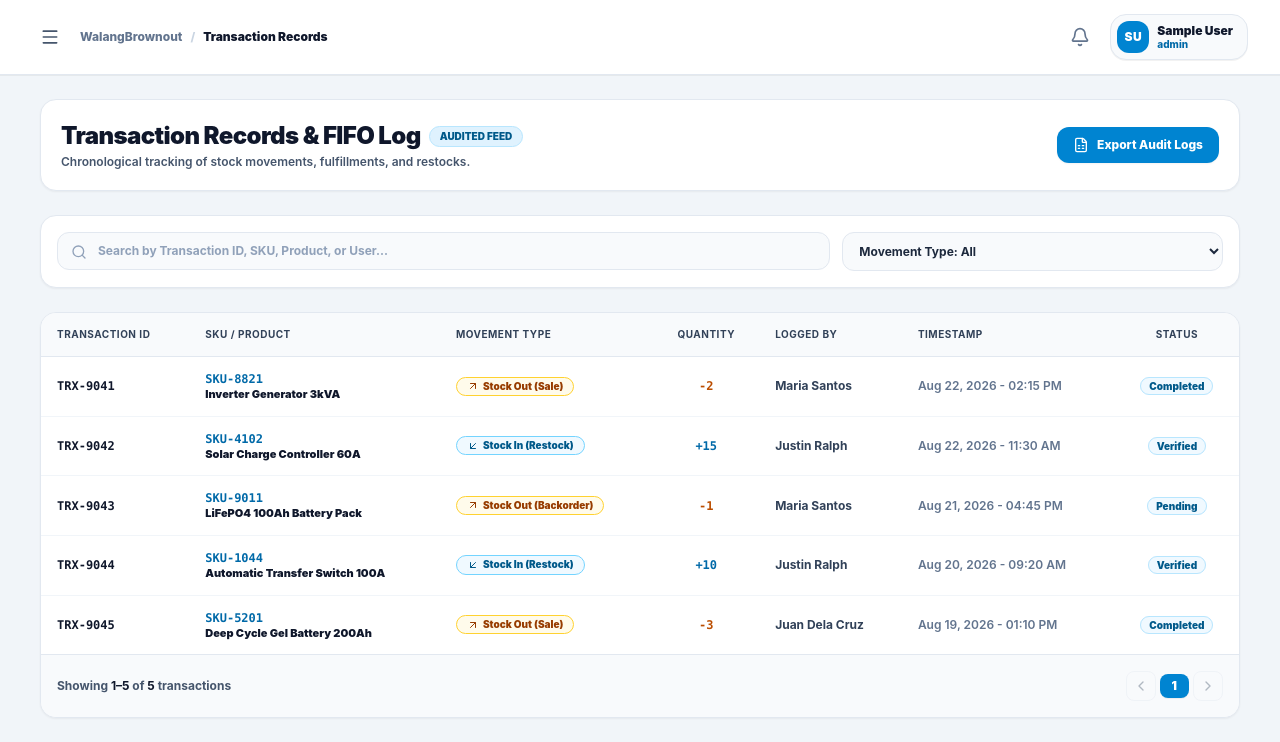
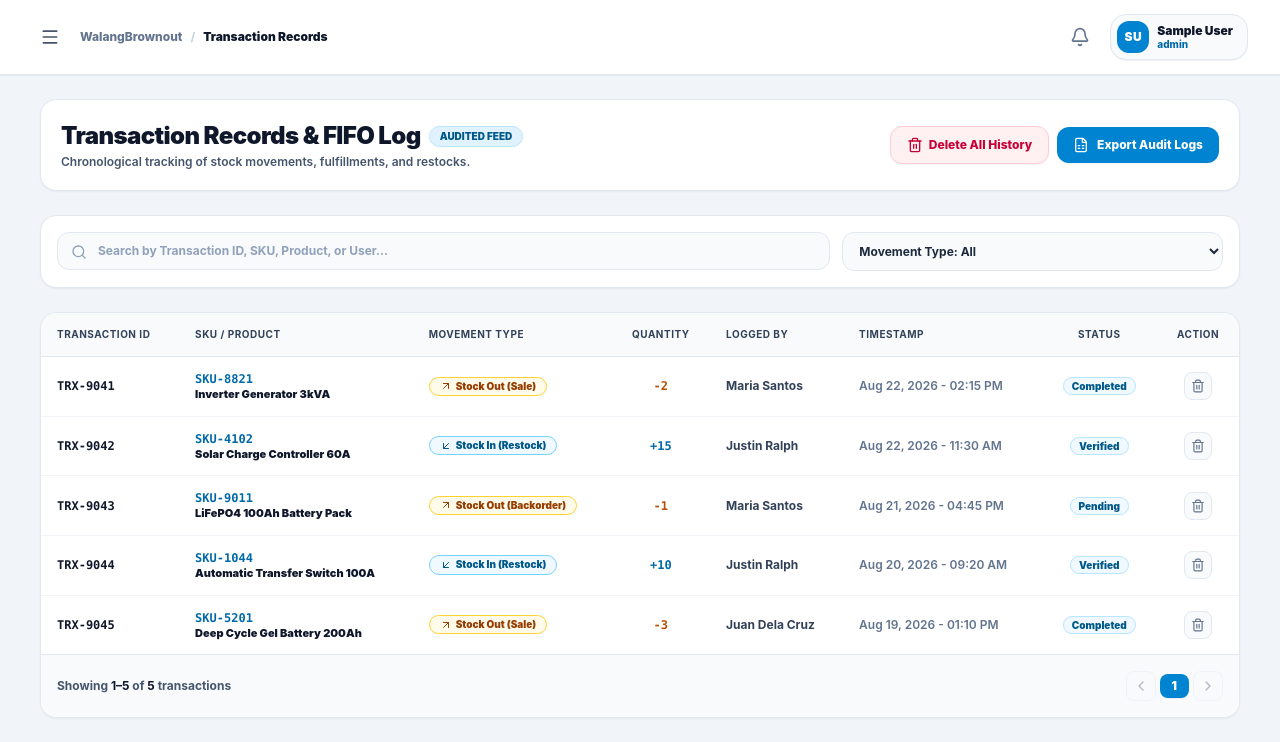
Before and after one commit to Justine120705/walang-brownout-inventory-system, a React (Vite) app: page /transaction-records in a window 1280 px wide. Shown: the top 742 px of the page. Built offline with nearby package versions, Linux system fonts and the light colour scheme; sample sign-in values are in the browser's storage; the HTML template or start-up script is replaced by a standard one.

Commit message:
i update transaction records

```diff
--- a/src/pages/TransactionRecords.jsx
+++ b/src/pages/TransactionRecords.jsx
@@ -3,7 +3,7 @@ import Header from '../components/Header.jsx';
 import Navbar from '../components/Navbar.jsx';
 import {
   Search, ArrowUpRight, ArrowDownLeft, ShieldAlert,
-  ChevronLeft, ChevronRight, FileSpreadsheet, Filter, X
+  ChevronLeft, ChevronRight, FileSpreadsheet, Filter, X, Trash2
 } from 'lucide-react';
 
 export default function TransactionRecords() {
@@ -97,6 +97,28 @@ export default function TransactionRecords() {
     document.body.removeChild(link);
   };
 
+  const handleDeleteTransaction = (id) => {
+    if (isWarehouseStaff) {
+      alert('Access Denied: Warehouse Staff cannot delete transaction logs.');
+      return;
+    }
+    if (confirm(`Are you sure you want to delete transaction record ${id}?`)) {
+      setTransactions(prev => prev.filter(tx => tx.id !== id));
+    }
+  };
+
+  const handleClearAllHistory = () => {
+    if (isWarehouseStaff) {
+      alert('Access Denied: Warehouse Staff cannot clear transaction history.');
+      return;
+    }
+    if (confirm('Are you sure you want to clear all transaction records? This action cannot be undone.')) {
+      setTransactions([]);
+      localStorage.removeItem('transaction_records_db');
+      setCurrentPage(1);
+    }
+  };
+
   return (
     <div className="bg-slate-100 text-slate-900 font-sans antialiased min-h-screen flex flex-col overflow-x-hidden w-full">
       <Navbar isOpen={isNavOpen} onClose={() => setIsNavOpen(false)} />
@@ -124,13 +146,23 @@ export default function TransactionRecords() {
           </div>
 
           {!isWarehouseStaff && (
+            <div className="flex items-center space-x-2 self-start sm:self-auto">
+              <button
+                onClick={handleClearAllHistory}
+                className="bg-rose-50 hover:bg-rose-100 text-rose-700 font-extrabold text-xs py-2.5 px-4 rounded-xl border border-rose-200 shadow-xs transition flex items-center justify-center space-x-1.5 cursor-pointer active:scale-95"
+              >
+                <Trash2 className="w-4 h-4" />
+                <span>Delete All History</span>
+              </button>
+
               <button
                 onClick={handleExportCSV}
-              className="bg-sky-600 hover:bg-sky-700 text-white font-extrabold text-xs py-2.5 px-4 rounded-xl shadow-xs transition flex items-center justify-center space-x-2 cursor-pointer self-start sm:self-auto active:scale-95"
+                className="bg-sky-600 hover:bg-sky-700 text-white font-extrabold text-xs py-2.5 px-4 rounded-xl shadow-xs transition flex items-center justify-center space-x-2 cursor-pointer active:scale-95"
               >
                 <FileSpreadsheet className="w-4 h-4" />
                 <span>Export Audit Logs</span>
               </button>
+            </div>
           )}
         </div>
 
@@ -187,6 +219,7 @@ export default function TransactionRecords() {
                   <th className="py-3.5 px-4">Logged By</th>
                   <th className="py-3.5 px-4">Timestamp</th>
                   <th className="py-3.5 px-4 text-center">Status</th>
+                  {!isWarehouseStaff && <th className="py-3.5 px-4 text-center">Action</th>}
                 </tr>
               </thead>
               <tbody className="divide-y divide-slate-100 text-xs font-semibold">
@@ -214,11 +247,22 @@ export default function TransactionRecords() {
                           {tx.status}
                         </span>
                       </td>
+                      {!isWarehouseStaff && (
+                        <td className="py-3.5 px-4 text-center">
+                          <button
+                            onClick={() => handleDeleteTransaction(tx.id)}
+                            className="p-1.5 rounded-lg bg-slate-50 border border-slate-200 text-slate-500 hover:text-rose-600 hover:border-rose-300 transition cursor-pointer"
+                            title="Delete Record"
+                          >
+                            <Trash2 className="w-3.5 h-3.5" />
+                          </button>
+                        </td>
+                      )}
                     </tr>
                   ))
                 ) : (
                   <tr>
-                    <td colSpan="7" className="py-8 text-center text-xs font-bold text-slate-400">
+                    <td colSpan={isWarehouseStaff ? "7" : "8"} className="py-8 text-center text-xs font-bold text-slate-400">
                       No transaction records found matching your filter criteria.
                     </td>
                   </tr>
```
Lines whose indentation alone changed are shown as unchanged.
